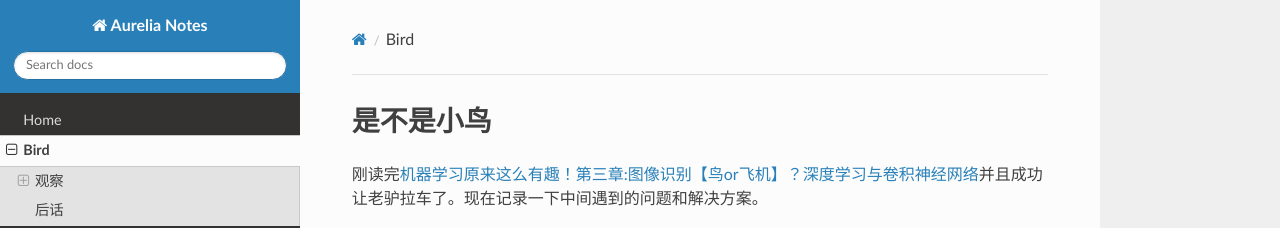
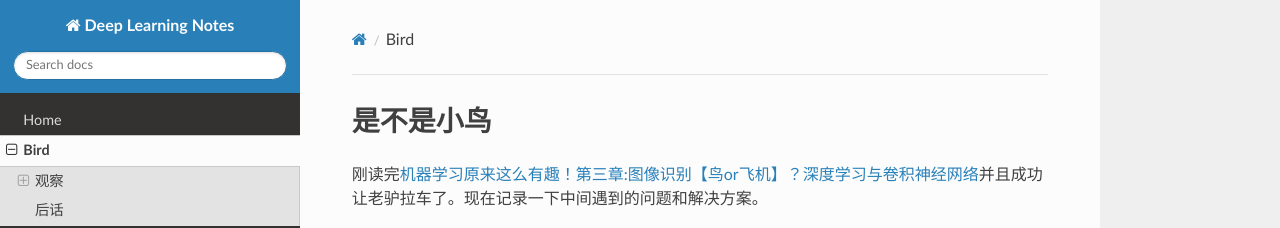
Before and after one commit to chfw/deep-learning-notes, an MkDocs documentation site: the page built from notes/bird.md, in a window 1280 px wide. Shown: the top 228 px of the page. Built offline with MkDocs 1.6.1, drawn with Linux system fonts in a browser that asks for light colours; nearby versions of some CDN libraries; old or Windows-style settings are respelled for this version of MkDocs.

Commit message:
:lipstick: update title

```diff
--- a/docs/bird/index.html
+++ b/docs/bird/index.html
@@ -8,7 +8,7 @@
 
 
   <link rel="shortcut icon" href="../img/favicon.ico">
-  <title>Bird - Aurelia Notes</title>
+  <title>Bird - Deep Learning Notes</title>
   <link href='https://fonts.googleapis.com/css?family=Lato:400,700|Roboto+Slab:400,700|Inconsolata:400,700' rel='stylesheet' type='text/css'>
 
   <link rel="stylesheet" href="../css/theme.css" type="text/css" />
@@ -35,7 +35,7 @@
 
     <nav data-toggle="wy-nav-shift" class="wy-nav-side stickynav">
       <div class="wy-side-nav-search">
-        <a href=".." class="icon icon-home"> Aurelia Notes</a>
+        <a href=".." class="icon icon-home"> Deep Learning Notes</a>
         <div role="search">
   <form id ="rtd-search-form" class="wy-form" action="../search.html" method="get">
     <input type="text" name="q" placeholder="Search docs" />
@@ -81,7 +81,7 @@
 
       <nav class="wy-nav-top" role="navigation" aria-label="top navigation">
         <i data-toggle="wy-nav-top" class="fa fa-bars"></i>
-        <a href="..">Aurelia Notes</a>
+        <a href="..">Deep Learning Notes</a>
       </nav>
 
 
--- a/docs/search.html
+++ b/docs/search.html
@@ -8,7 +8,7 @@
 
 
   <link rel="shortcut icon" href="./img/favicon.ico">
-  <title>Aurelia Notes</title>
+  <title>Deep Learning Notes</title>
   <link href='https://fonts.googleapis.com/css?family=Lato:400,700|Roboto+Slab:400,700|Inconsolata:400,700' rel='stylesheet' type='text/css'>
 
   <link rel="stylesheet" href="./css/theme.css" type="text/css" />
@@ -31,7 +31,7 @@
 
     <nav data-toggle="wy-nav-shift" class="wy-nav-side stickynav">
       <div class="wy-side-nav-search">
-        <a href="." class="icon icon-home"> Aurelia Notes</a>
+        <a href="." class="icon icon-home"> Deep Learning Notes</a>
         <div role="search">
   <form id ="rtd-search-form" class="wy-form" action="./search.html" method="get">
     <input type="text" name="q" placeholder="Search docs" />
@@ -63,7 +63,7 @@
 
       <nav class="wy-nav-top" role="navigation" aria-label="top navigation">
         <i data-toggle="wy-nav-top" class="fa fa-bars"></i>
-        <a href=".">Aurelia Notes</a>
+        <a href=".">Deep Learning Notes</a>
       </nav>
 
 
--- a/mkdocs.yml
+++ b/mkdocs.yml
@@ -1,4 +1,4 @@
-site_name: Aurelia Notes
+site_name: Deep Learning Notes
 pages:
   - Home: index.md
   - Bird: bird.md
```
Also changed, not shown: docs/index.html (+4 -4 lines).
